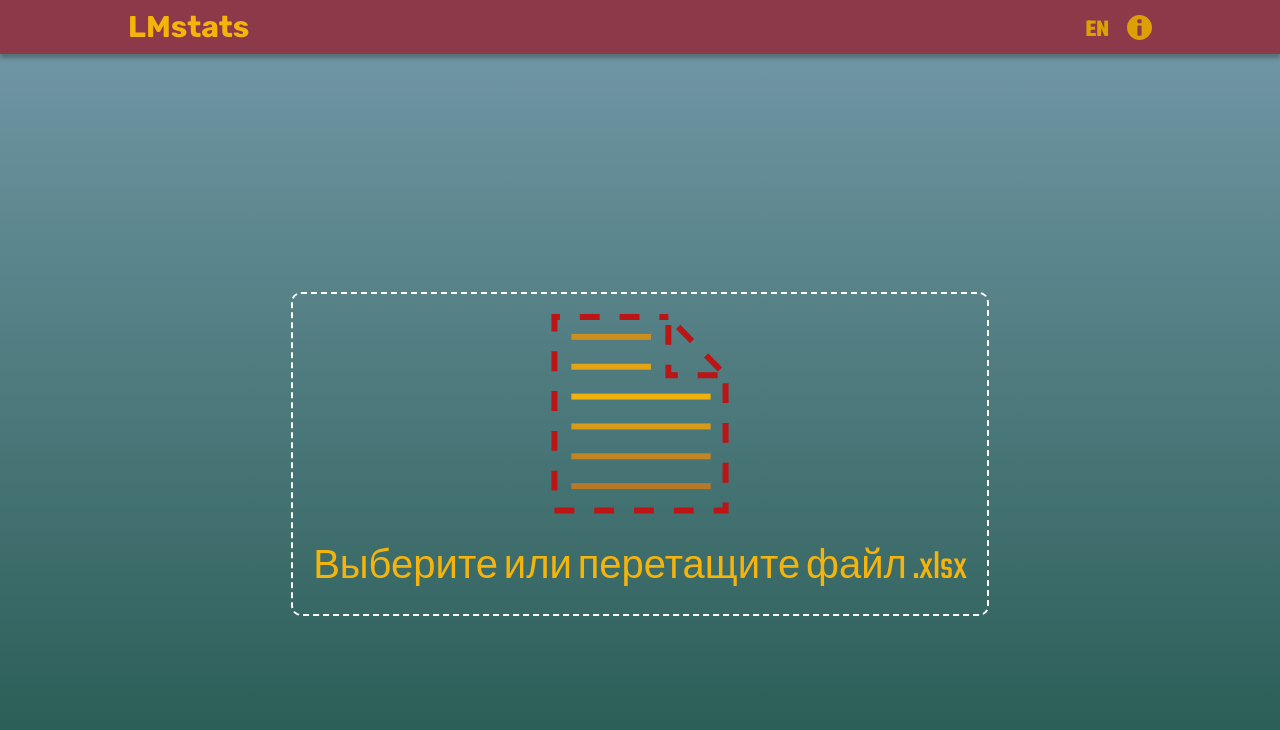
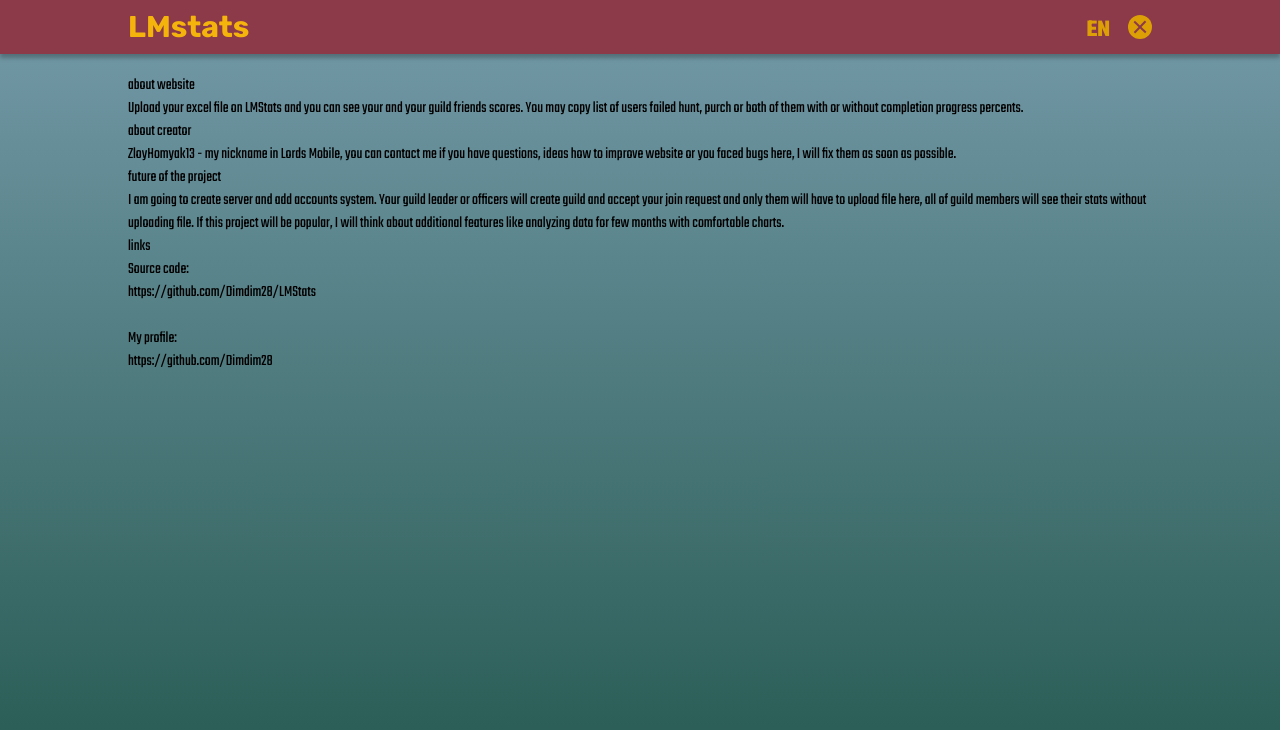
Before and after one commit to Dimdim28/LMStats, a React (Vite) app: page / in a window 1280 px wide. Both pictures are taken after a click on the icon 1139 px from the left and 27 px from the top of the page. Shown: the top 730 px of the page. Built offline with nearby package versions, Linux system fonts and the light colour scheme.

Commit message:
feat: add cross icon and ifno page html markup

```diff
--- a/src/App.tsx
+++ b/src/App.tsx
@@ -4,9 +4,11 @@ import i18next from 'i18next';
 
 import { GuildStats, UploadFile, UserStats } from './containers/';
 import { Header } from './containers/header/header';
+import Info from './containers/info/info';
 import { Language } from './enums/language';
 import { LocalStorageKey } from './enums/storage';
 import { initLanguage } from './helpers/initLanguage';
+import { InfoData } from './types/infoData';
 import { ExcelUser, Step } from './constants';
 import TRANSLATIONS from './languages';
 
@@ -18,6 +20,58 @@ void i18next.use(initReactI18next).init({
     resources: TRANSLATIONS,
     fallbackLng: 'en',
 });
+
+const infoPageData: InfoData[] = [
+    {
+        title: { __html: 'about website' },
+        description: {
+            __html: `
+            Upload your excel file on <span>LMStats</span> and you can see your and your guild friends scores.
+            You may copy list of users failed hunt, purch or both of them with or without completion progress percents.
+        `,
+        },
+    },
+    {
+        title: {
+            __html: 'about creator',
+        },
+        description: {
+            __html: `
+            <span>ZloyHomyak13</span> - my nickname in Lords Mobile,
+            you can contact me if you have questions, ideas how to improve website or you faced bugs here,
+            I will fix them as soon as possible.
+        `,
+        },
+    },
+    {
+        title: {
+            __html: 'future of the project',
+        },
+        description: {
+            __html: `
+            I am going to create server and add  accounts system.
+            Your guild leader or officers will create guild and accept your join request
+            and <span>only them</span> will have to upload file here, all of guild members will see their stats <span>without uploading file</span>.
+            If this project will be popular, I will think about additional features like analyzing data for few months with comfortable charts.
+        `,
+        },
+    },
+    {
+        title: {
+            __html: 'links',
+        },
+        description: {
+            __html: `
+            <p>Source code:</p>
+            <link href='https://github.com/Dimdim28/LMStats'>https://github.com/Dimdim28/LMStats</link>
+            <br/>
+            <br/>
+            <p>My profile:</p>
+            <link href='https://github.com/Dimdim28'>https://github.com/Dimdim28</link>
+        `,
+        },
+    },
+];
 
 const App = () => {
     const [currentStep, setCurrentStep] = useState<Step>('upload');
@@ -71,7 +125,12 @@ const App = () => {
 
     return (
         <>
-            <Header setCurrentStep={setCurrentStep} currentStep={currentStep} />
+            <Header
+                setCurrentStep={setCurrentStep}
+                data={data}
+                currentStep={currentStep}
+            />
+
             <main
                 ref={scrollableContainerRef}
                 className={!data || !activeUser ? 'hidden' : undefined}
@@ -86,6 +145,7 @@ const App = () => {
                     {currentStep === 'guild' && (
                         <GuildStats data={data} onClickUser={handleUserClick} />
                     )}
+                    {currentStep === 'info' && <Info data={infoPageData} />}
                 </div>
             </main>
         </>
--- /dev/null
+++ b/src/components/crossIcon/crossIcon.module.scss
@@ -0,0 +1,11 @@
+@import "../../styles//variables";
+
+.icon {
+    cursor: pointer;
+    fill: var(--color-header-gold);
+    transition: 0.3s;
+
+    &:hover {
+        fill: var(--color-smoke);
+    }
+}
--- /dev/null
+++ b/src/components/crossIcon/crossIcon.tsx
@@ -0,0 +1,50 @@
+import { FC } from 'react';
+import clsx from 'clsx';
+
+import styles from './crossIcon.module.scss';
+
+type CrossIconProps = {
+    width?: number;
+    height?: number;
+    onClick: () => void;
+    className?: string;
+};
+
+const CrossIcon: FC<CrossIconProps> = ({
+    width = 24,
+    height = 24,
+    onClick,
+    className = '',
+}) => {
+    return (
+        <svg
+            className={clsx(styles.icon, className)}
+            onClick={onClick}
+            width={width}
+            height={height}
+            viewBox="0 0 24 24"
+            fill="none"
+            xmlns="http://www.w3.org/2000/svg"
+        >
+            <circle cx="12" cy="12" r="12" />
+            <line
+                x1="17.5732"
+                y1="6.26354"
+                x2="6.44832"
+                y2="17.763"
+                stroke="#8C3A49"
+                strokeWidth="2"
+            />
+            <line
+                x1="17.7613"
+                y1="17.55"
+                x2="6.23791"
+                y2="6.44998"
+                stroke="#8C3A49"
+                strokeWidth="2"
+            />
+        </svg>
+    );
+};
+
+export default CrossIcon;
--- a/src/constants/index.tsx
+++ b/src/constants/index.tsx
@@ -1,4 +1,4 @@
-export type Step = 'user' | 'guild' | 'upload';
+export type Step = 'user' | 'guild' | 'upload' | 'info';
 export type ExcelUser = {
     ' ': '';
     ' _1': '';
--- a/src/containers/header/header.tsx
+++ b/src/containers/header/header.tsx
@@ -3,19 +3,29 @@ import { useTranslation } from 'react-i18next';
 import clsx from 'clsx';
 
 import { Title } from '../../components';
+import CrossIcon from '../../components/crossIcon/crossIcon';
 import InfoIcon from '../../components/info-icon/infoIcon';
 import LanguageToggler from '../../components/language-toggler/languageToggler';
-import { Step } from '../../constants';
+import { ExcelUser, Step } from '../../constants';
 import { I18n } from '../../enums/i18n-text';
 
 import styles from './header.module.scss';
 
 interface HeaderProps {
     setCurrentStep: Dispatch<SetStateAction<Step>>;
+    data: ExcelUser[] | null;
     currentStep: Step;
 }
-export const Header: FC<HeaderProps> = ({ setCurrentStep, currentStep }) => {
+export const Header: FC<HeaderProps> = ({
+    data,
+    currentStep,
+    setCurrentStep,
+}) => {
     const { t } = useTranslation();
+
+    const handleGoBakc = () => {
+        data ? setCurrentStep('guild') : setCurrentStep('upload');
+    };
     return (
         <header className={clsx(styles.header)}>
             <div className="container line">
@@ -29,7 +39,11 @@ export const Header: FC<HeaderProps> = ({ setCurrentStep, currentStep }) => {
 
                 <div className={styles.header__actionContainer}>
                     <LanguageToggler className={styles.header__toggler} />
-                    <InfoIcon onClick={() => {}} />
+                    {currentStep === 'info' ? (
+                        <CrossIcon onClick={handleGoBakc} />
+                    ) : (
+                        <InfoIcon onClick={() => setCurrentStep('info')} />
+                    )}
                 </div>
             </div>
         </header>
--- /dev/null
+++ b/src/containers/info/info.tsx
@@ -0,0 +1,24 @@
+import { FC } from 'react';
+
+import { InfoData } from '../../types/infoData';
+
+type InfoProps = {
+    data: InfoData[];
+};
+
+const Info: FC<InfoProps> = ({ data }) => {
+    return (
+        <div>
+            {data.map((el) => {
+                return (
+                    <>
+                        <h2 dangerouslySetInnerHTML={el.title}></h2>
+                        <p dangerouslySetInnerHTML={el.description}></p>
+                    </>
+                );
+            })}
+        </div>
+    );
+};
+
+export default Info;
--- /dev/null
+++ b/src/types/infoData.ts
@@ -0,0 +1,4 @@
+export type InfoData = {
+    title: { __html: string | TrustedHTML };
+    description: { __html: string | TrustedHTML };
+};
```
